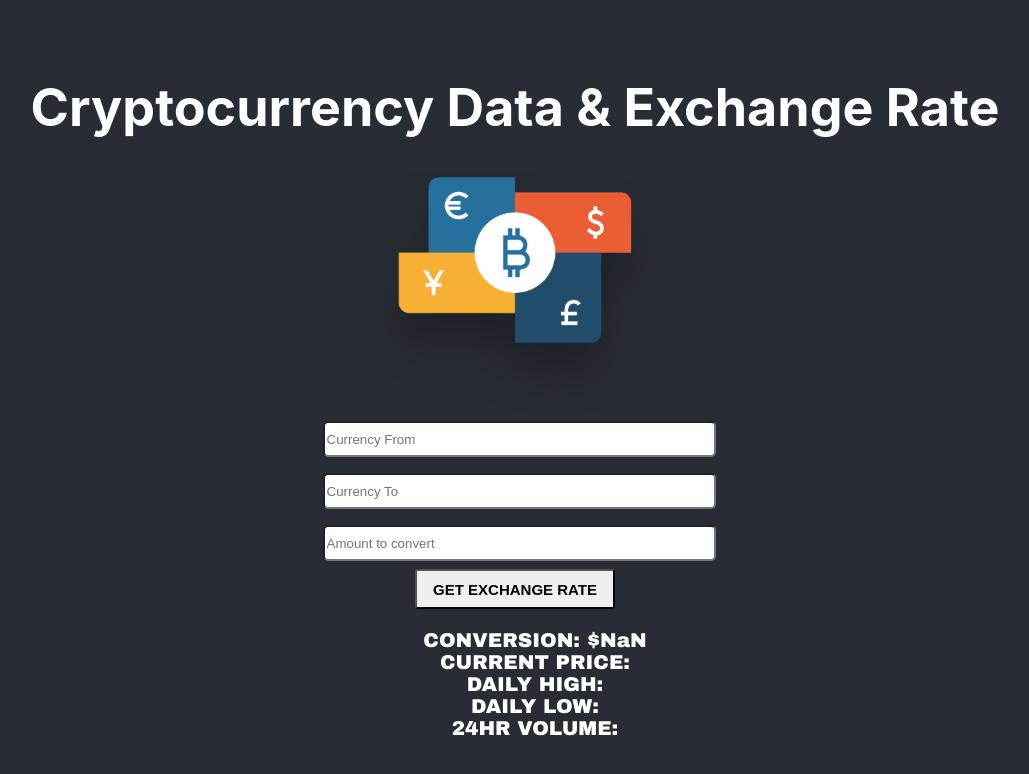
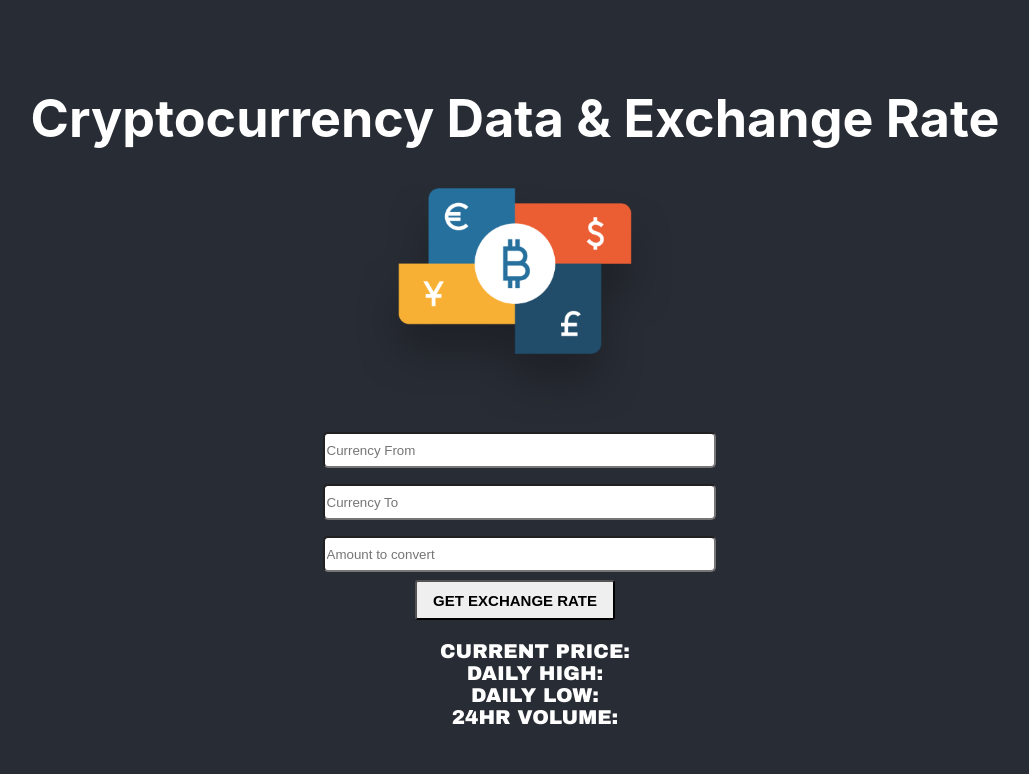
Before and after one commit to Daniel-Choiniere/reactCrypto, a React (Create React App) app: page / in a window 1280 px wide. Shown: the top 774 px of the page, without its empty margins (125-1154 px from the left). Built offline with nearby package versions, Linux system fonts and the light colour scheme.

Commit message:
had to revert back to commit before last, logic got all wonky and displaying wrong data

```diff
--- a/src/Components/Display.js
+++ b/src/Components/Display.js
@@ -3,7 +3,7 @@ import React from "react";
 function Display(props){
     return (
       <ul className="display">
-        <li>{ props.from } { props.to } CONVERSION: { '$' + parseInt(props.currentPrice) * props.cash }</li>
+        <li>{ props.from } { props.to }</li>
         <li>{ props.from }{ props.to } CURRENT PRICE: { props.currentPrice }</li>
         <li>{ props.from } DAILY HIGH: { props.dailyHigh }</li>
         <li>{ props.from } DAILY LOW:{ props.dailyLow }</li>
--- a/src/Components/Input.js
+++ b/src/Components/Input.js
@@ -43,7 +43,7 @@ class Input extends Component{
     .then(response=>{
       console.log(response.data);
       this.setState({
-        currentPrice: response.data.RAW[this.state.currencyFrom][this.state.currencyTo].PRICE,
+        currentPrice: response.data.DISPLAY[this.state.currencyFrom][this.state.currencyTo].PRICE,
         dailyHigh: response.data.DISPLAY[this.state.currencyFrom][this.state.currencyTo].HIGHDAY,
         dailyLow: response.data.DISPLAY[this.state.currencyFrom][this.state.currencyTo].LOWDAY,
         twentyfourVol: response.data.DISPLAY[this.state.currencyFrom][this.state.currencyTo].VOLUMEHOURTO
```
